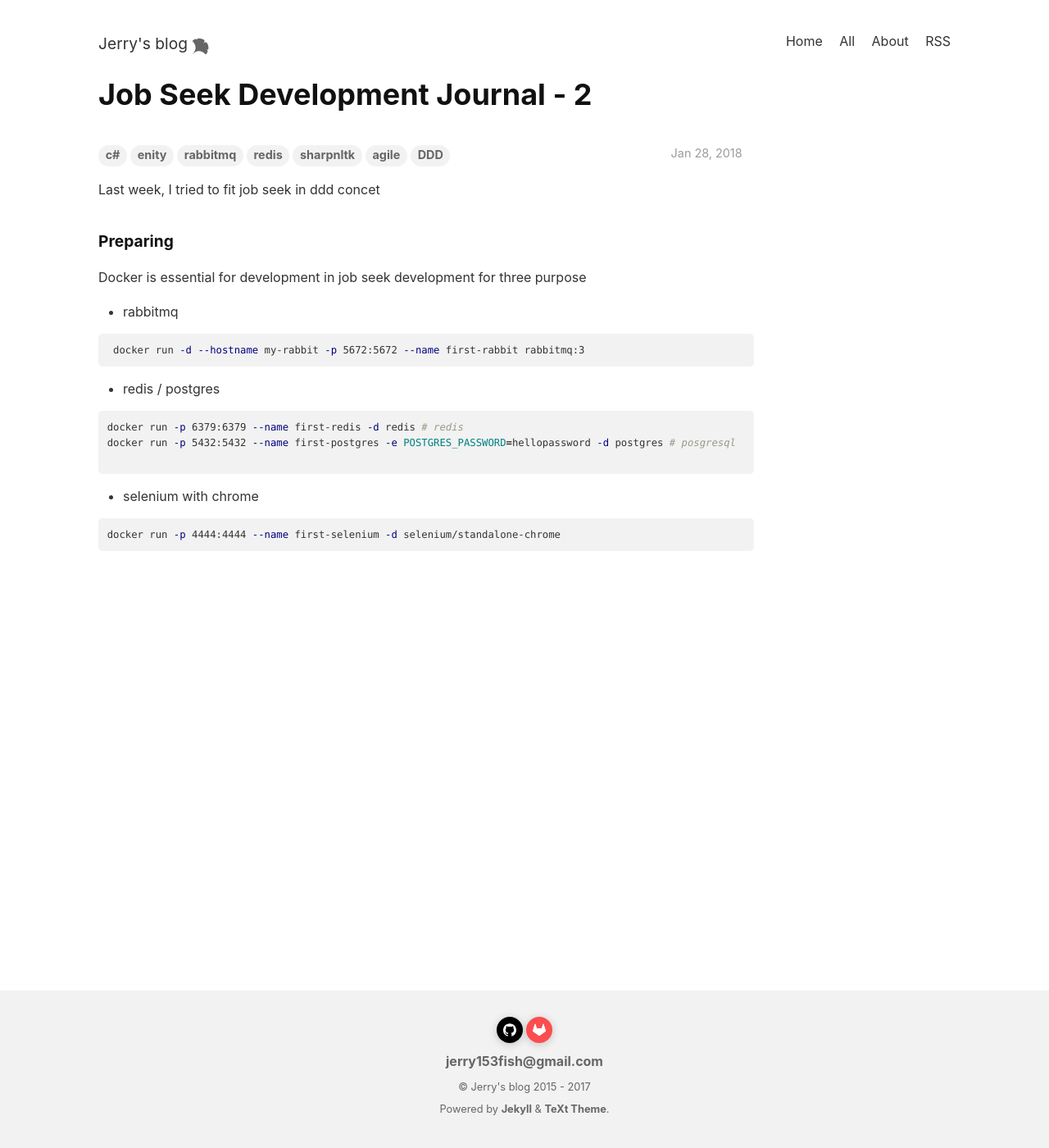
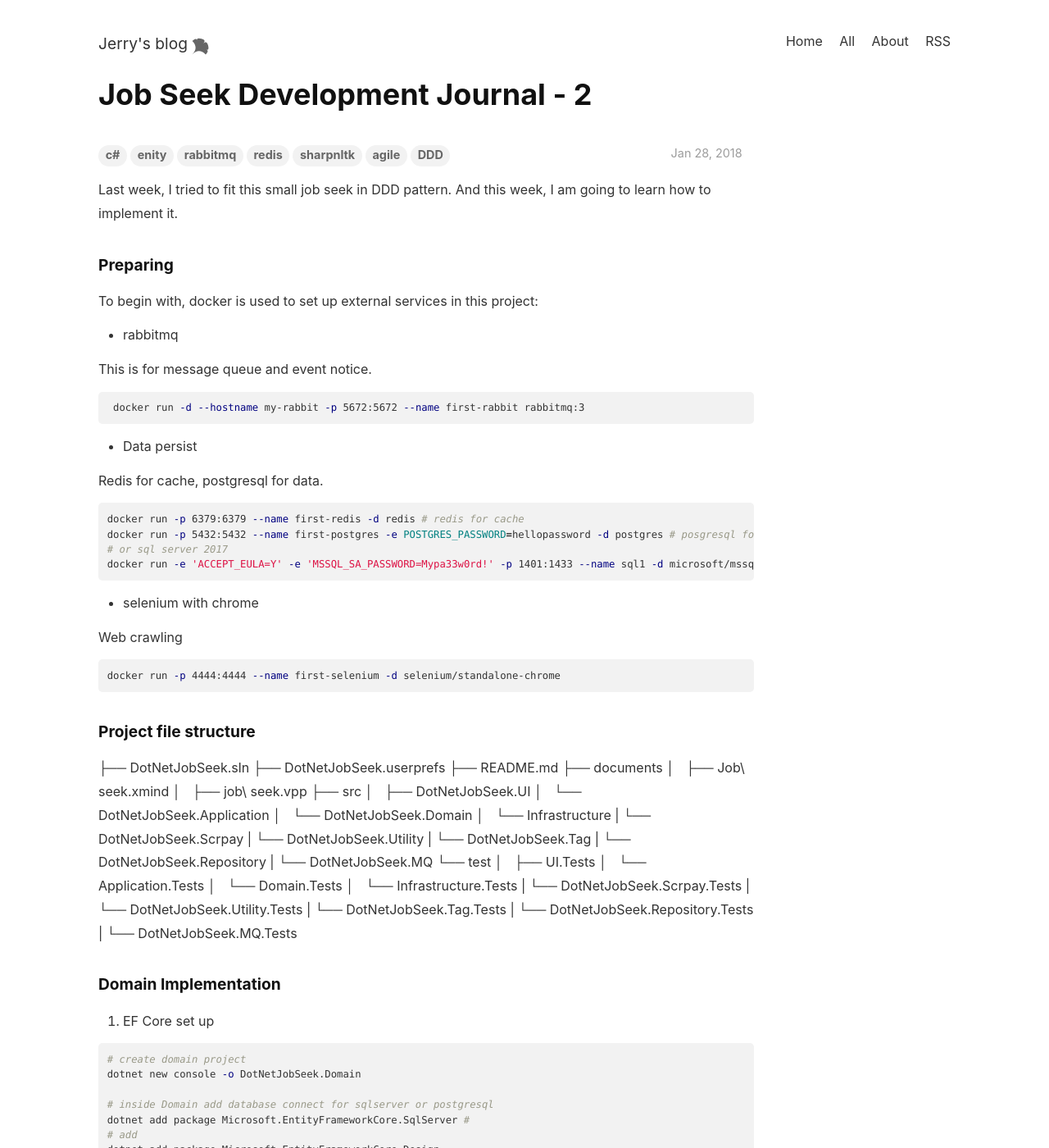
Before and after one commit to jerry153fish/jerry153fish.github.io, a Jekyll site: the page built from _posts/2018-01-28-Job-seek-development-jornal-2.md, in a window 1280 px wide and 1400 px high. Shown: the whole window at 82% size. Built offline with Jekyll 4.4.1, drawn with Linux system fonts in a browser that asks for light colours; nearby versions of some CDN libraries; comment, search, counter and statistics services are not loaded; some of the changed text lies outside the part shown.

````diff
--- a/_layouts/blog-base.html
+++ b/_layouts/blog-base.html
@@ -12,7 +12,9 @@
                 }
             {% endif %}
         </style>
+        <link rel="stylesheet" href="https://cdnjs.cloudflare.com/ajax/libs/fancybox/3.2.5/jquery.fancybox.min.css" integrity="sha256-ygkqlh3CYSUri3LhQxzdcm0n1EQvH2Y+U5S2idbLtxs=" crossorigin="anonymous" />
         <script src="//cdn.bootcss.com/jquery/3.1.1/jquery.min.js"></script>
+
         {% include utils/mathjax.html %}
     </head>
     <body>
--- a/_posts/2018-01-28-Job-seek-development-jornal-2.md
+++ b/_posts/2018-01-28-Job-seek-development-jornal-2.md
@@ -5,28 +5,118 @@ key: 20180128
 tags: c# enity rabbitmq redis sharpnltk agile DDD
 ---
 
-Last week, I tried to fit job seek in ddd concet
-
+Last week, I tried to fit this small job seek in DDD pattern. And this week, I am going to learn how to implement it.
 
 ### Preparing
 
-Docker is essential for development in job seek development for three purpose
+To begin with, docker is used to set up external services in this project:
 
 * rabbitmq
 
+This is for message queue and event notice.
+
 ```sh
  docker run -d --hostname my-rabbit -p 5672:5672 --name first-rabbit rabbitmq:3
- ```
+```
 
-* redis / postgres
+* Data persist
+
+Redis for cache, postgresql for data.
 
 ```sh
-docker run -p 6379:6379 --name first-redis -d redis # redis
-docker run -p 5432:5432 --name first-postgres -e POSTGRES_PASSWORD=hellopassword -d postgres # posgresql
+docker run -p 6379:6379 --name first-redis -d redis # redis for cache
+docker run -p 5432:5432 --name first-postgres -e POSTGRES_PASSWORD=hellopassword -d postgres # posgresql for data
+# or sql server 2017
+docker run -e 'ACCEPT_EULA=Y' -e 'MSSQL_SA_PASSWORD=Mypa33w0rd!' -p 1401:1433 --name sql1 -d microsoft/mssql-server-linux:2017-latest
+```
 
-```
 * selenium with chrome
+
+Web crawling
 
 ```sh
 docker run -p 4444:4444 --name first-selenium -d selenium/standalone-chrome
 ```
+
+### Project file structure
+
+├── DotNetJobSeek.sln
+├── DotNetJobSeek.userprefs
+├── README.md
+├── documents
+│   ├── Job\ seek.xmind
+│   ├── job\ seek.vpp
+├── src
+│   ├── DotNetJobSeek.UI
+│   └── DotNetJobSeek.Application
+│   └── DotNetJobSeek.Domain
+│   └── Infrastructure
+|        └── DotNetJobSeek.Scrpay
+|        └── DotNetJobSeek.Utility
+|        └── DotNetJobSeek.Tag
+|        └── DotNetJobSeek.Repository
+|        └── DotNetJobSeek.MQ
+└── test
+│   ├── UI.Tests
+│   └── Application.Tests
+│   └── Domain.Tests
+│   └── Infrastructure.Tests
+|        └── DotNetJobSeek.Scrpay.Tests
+|        └── DotNetJobSeek.Utility.Tests
+|        └── DotNetJobSeek.Tag.Tests
+|        └── DotNetJobSeek.Repository.Tests
+|        └── DotNetJobSeek.MQ.Tests
+
+### Domain Implementation
+
+1. EF Core set up
+
+```sh
+# create domain project
+dotnet new console -o DotNetJobSeek.Domain
+
+# inside Domain add database connect for sqlserver or postgresql
+dotnet add package Microsoft.EntityFrameworkCore.SqlServer #
+# add
+dotnet add package Microsoft.EntityFrameworkCore.Design
+
+```
+
+Then add
+
+```
+<ItemGroup>
+  <DotNetCliToolReference Include="Microsoft.EntityFrameworkCore.Tools.DotNet" Version="2.0.0" />
+</ItemGroup>
+```
+
+to DotNetJobSeek.csproj
+
+```sh
+dotnet restore
+```
+
+2. Add constrains
+
+Add constrains for assets in domain and will enrich them during the future development
+
+```cs
+// IEntity interface contains a object key
+namespace DotNetJobSeek.Domain
+{
+    public interface IEntity
+    {
+        object Key { get;}
+    }
+}
+
+// IAggretage interface
+namespace DotNetJobSeek.Domain
+{
+    public interface IAggregateRoot : IEntity
+    {
+
+    }
+}
+
+```
````
Also changed, not shown: other parts of _layouts/blog-base.html (+2 -0 lines), _posts/2018-01-21-job-seek-development-jornal-1.md (+10 -4 lines), _posts/2018-01-29-DotNet-Study-Note-1-C#.md (added, +10 -0 lines), _posts/2018-02-16-DotNet-Study-Note-2-EF.md (added, +260 -0 lines), assets/img/csharp/Csharp-review.png (added), assets/img/jobseek/job-seek.png, assets/img/tpc.png (added), assets/img/tph.png (added), assets/img/tpt.png (added), 1 other file.
